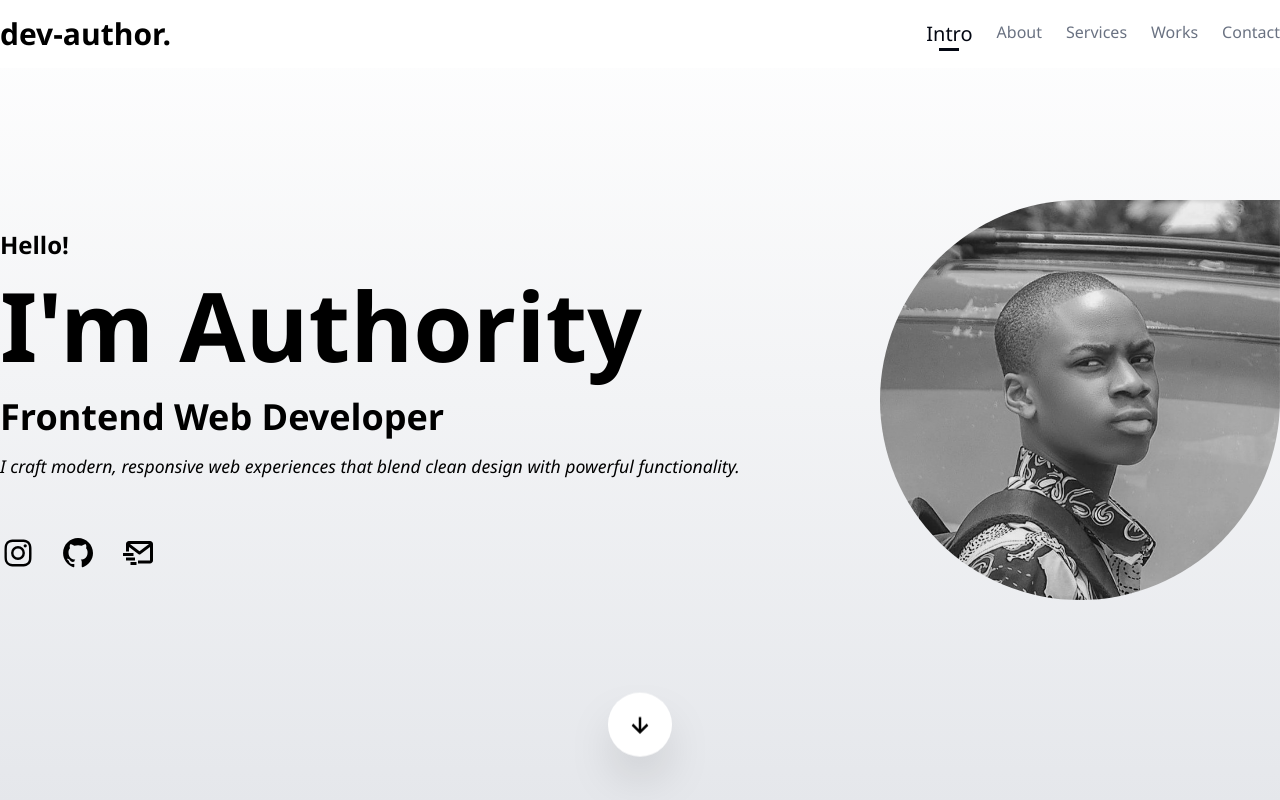
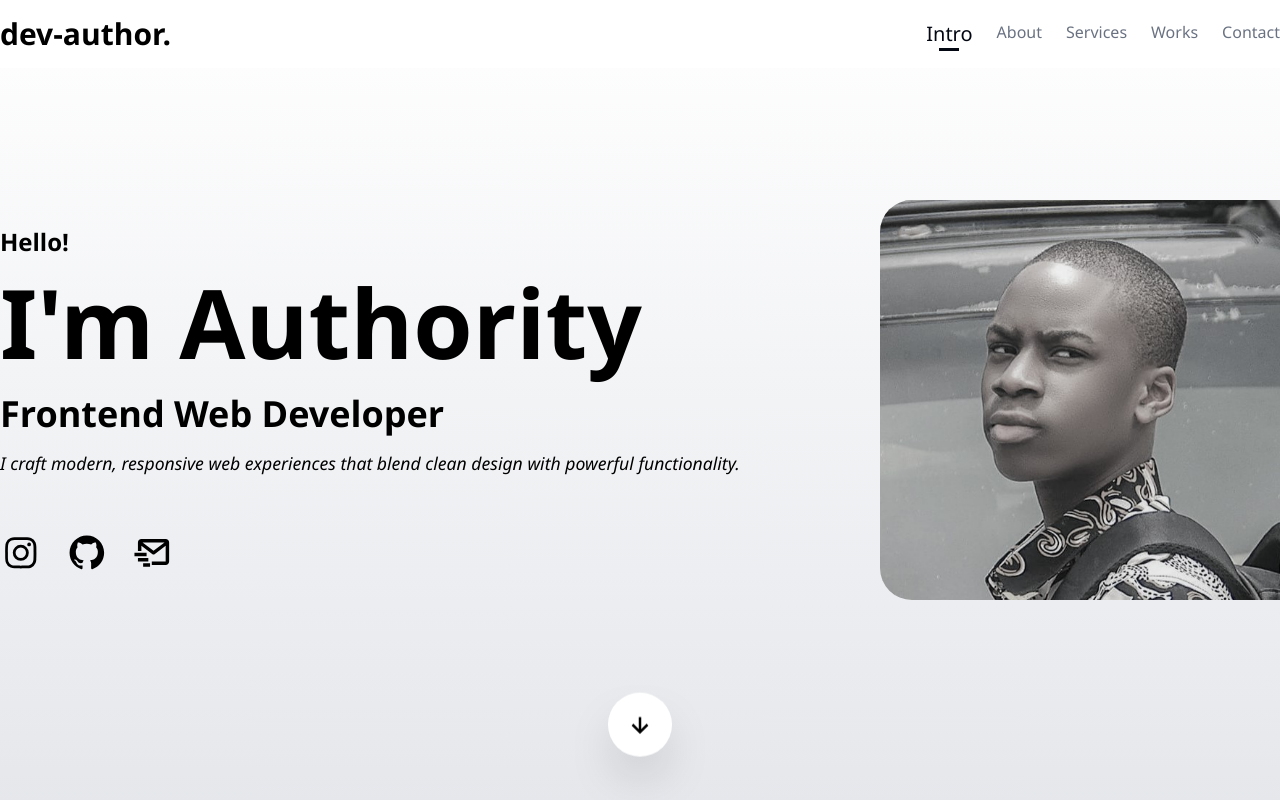
Before and after one commit to deauthor1234/portfolio, a React (Vite) app: page / in a window 1280 px wide. Shown: the top 800 px of the page. Built offline with nearby package versions, Linux system fonts and the light colour scheme.

Commit message:
Change import variable from profile2 to profile, add min-height to hero section and tweak styles

```diff
--- a/src/components/Hero.jsx
+++ b/src/components/Hero.jsx
@@ -1,27 +1,27 @@
 import { Link } from "react-scroll";
-import profile from "../assets/images/profile.jpg";
+import profile2 from "../assets/images/profile.jpg";
 import { BiDownArrowAlt, BiLogoGithub, BiLogoInstagram, BiMailSend } from "react-icons/bi";
 
 const Hero = () => {
     return (
-        <header className="container-wrapper relative h-[100vh] bg-linear-to-b from-transparent to-gray-200" id="intro">
+        <header className="container-wrapper relative h-[100vh] min-h-[40rem] bg-linear-to-b from-transparent to-gray-200" id="intro">
             <div className="flex justify-between container gap-16 items-center">
                 <div>
                     <h2 className="font-bold text-2xl" data-aos="fade-right">Hello!</h2>
                     <h1 className="text-8xl font-extrabold mt-4 mb-6" data-aos="fade-left" data-aos-delay="200">I'm Authority</h1>
                     <h3 className="font-bold text-4xl" data-aos="fade-right" data-aos-delay="400">Frontend Web Developer</h3>
                     <h2 className="text-[1.1rem] mt-4 mb-14 font-medium italic" data-aos="fade-left" data-aos-delay="600">I craft modern, responsive web experiences that blend clean design with powerful functionality.</h2>
-                    <div className="flex font-extrabold text-4xl gap-6">
+                    <div className="flex font-extrabold text-[2.6rem] gap-6">
                         <a href="https://www.instagram.com/authority.dev/" data-aos="zoom-in" data-aos-delay="800"><BiLogoInstagram /></a>
                         <a href="https://github.com/deauthor1234" data-aos="zoom-in" data-aos-delay="1000"><BiLogoGithub /></a>
                         <a href="mailto:dimejioladapo573@gmail.com" data-aos="zoom-in" data-aos-delay="1200"><BiMailSend /></a>
                     </div>
                 </div>
-                <div className="min-w-[25rem] min-h-[25rem] rounded-l-[50%] rounded-br-[50%] relative overflow-hidden">
-                    <img src={profile} alt="profile" className="size-full object-cover absolute saturate-0" data-aos="zoom-out" />
+                <div className="min-w-[25rem] min-h-[25rem] rounded-r-4xl relative rotate-y-180 overflow-hidden">
+                    <img src={profile2} alt="profile" className="size-full object-cover scale-125 absolute" data-aos="zoom-out" />
                 </div>
             </div>
-            <Link to="about" smooth={true} className="animate-bounce size-16 flex justify-center items-center shadow-2xl text-xl rounded-full absolute bg-white bottom-8 left-[50%] translate-x-[-50%]">
+            <Link to="about" smooth={true} className="animate-bounce cursor-pointer size-16 flex justify-center items-center shadow-2xl text-xl rounded-full absolute bg-white bottom-8 left-[50%] translate-x-[-50%]">
                 <BiDownArrowAlt className="text-3xl" />
             </Link>
         </header>
```
